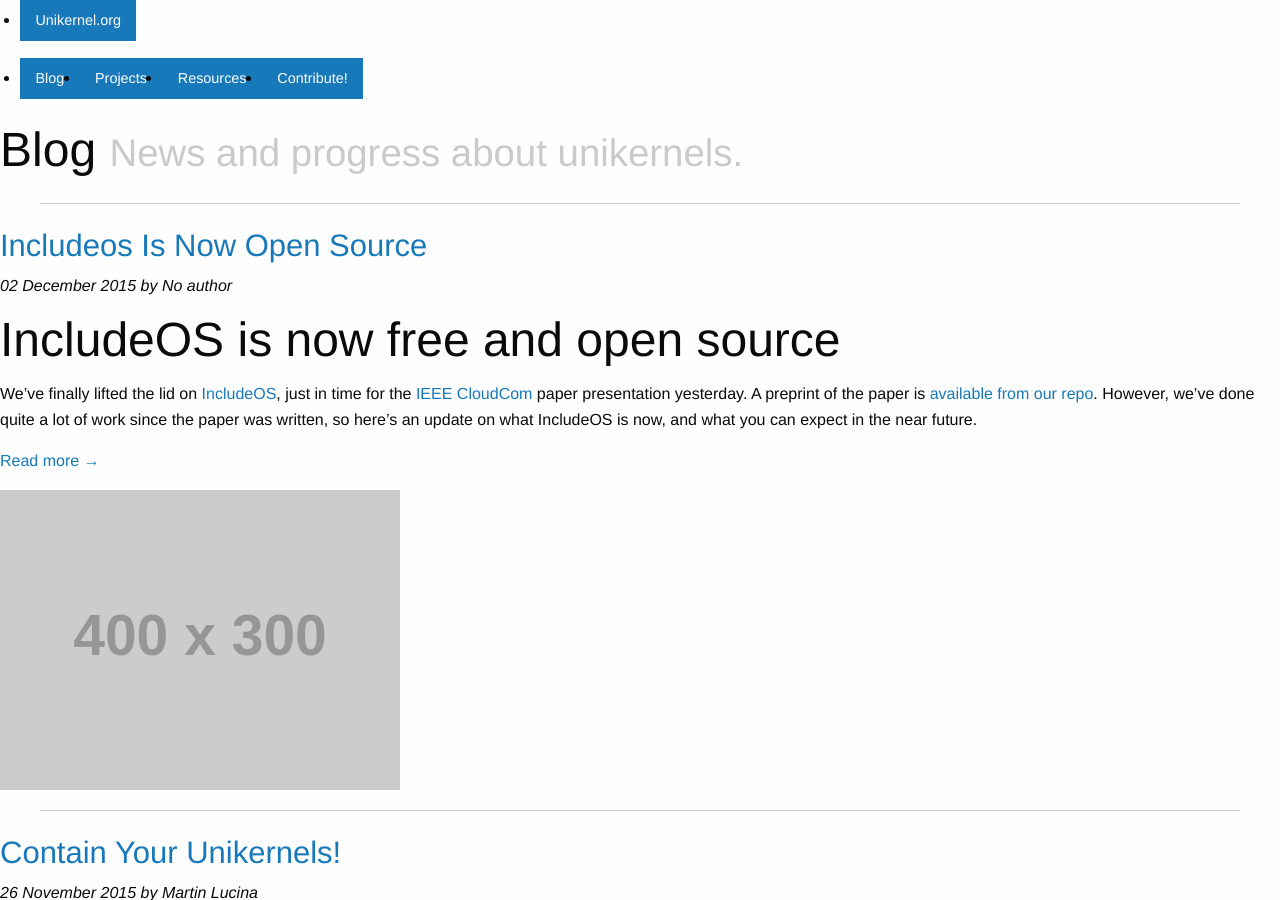
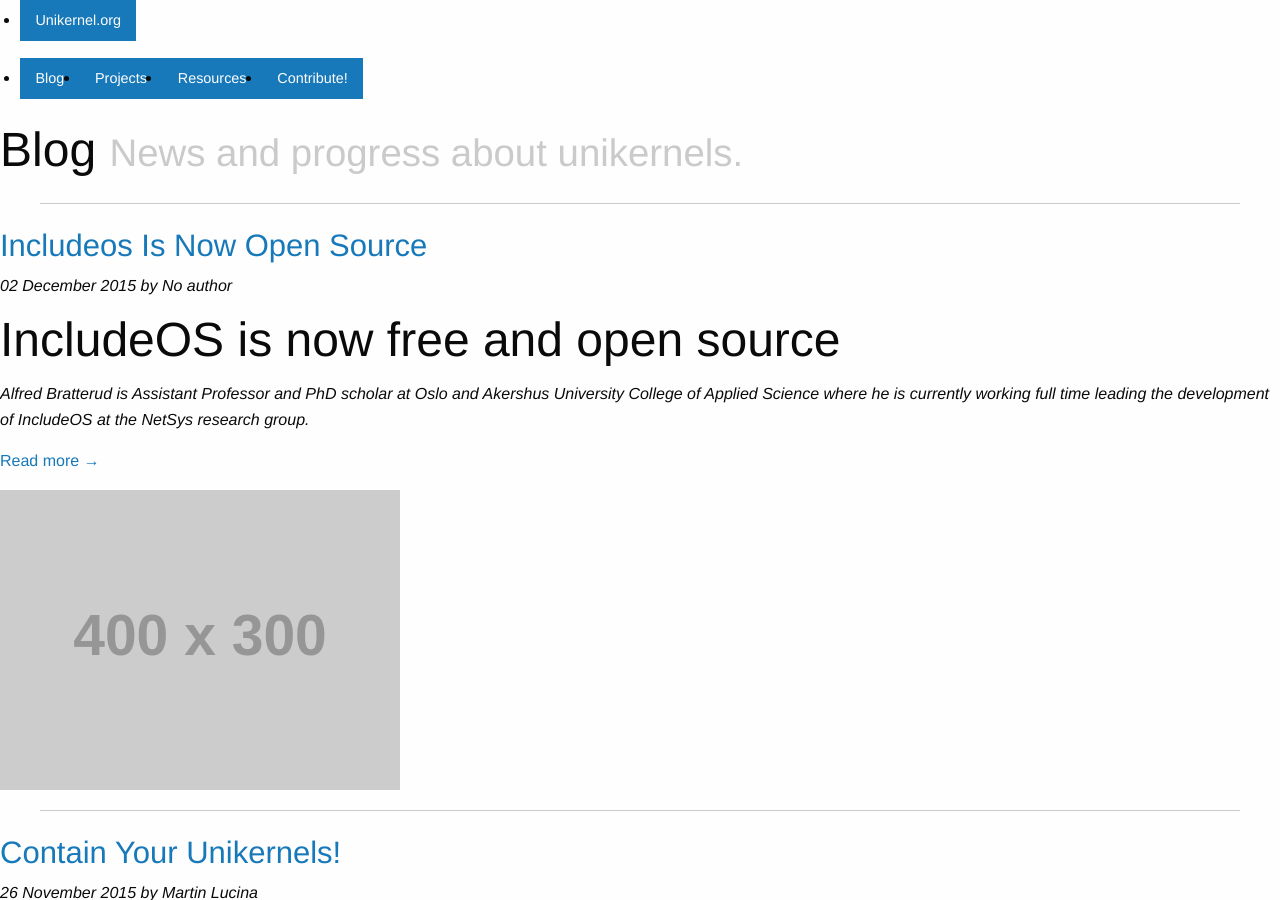
Before and after one commit to Unikernel-Systems/unikernel.org, a Jekyll site: the page built from blog/index.html, in a window 1280 px wide and 900 px high. Built offline with Jekyll 4.4.1, drawn with Linux system fonts in a browser that asks for light colours; nearby versions of some CDN libraries; library files that are not in the unit come from our copies.

Commit message:
Added intro

```diff
--- a/blog/_posts/2015-12-2-includeos-is-now-open-source.md
+++ b/blog/_posts/2015-12-2-includeos-is-now-open-source.md
@@ -1,4 +1,6 @@
 # IncludeOS is now free and open source
+*Alfred Bratterud is Assistant Professor and PhD scholar at Oslo and Akershus University College of Applied Science where he is currently working full time leading the development of IncludeOS at the NetSys research group.*
+
 We've finally lifted the lid on [IncludeOS](http://www.includeos.org), just in time for the [IEEE CloudCom](http://2015.cloudcom.org/) paper presentation yesterday. A preprint of the paper is [available from our repo](https://github.com/hioa-cs/IncludeOS/blob/master/doc/papers/IncludeOS_IEEE_CloudCom2015_PREPRINT.pdf). However, we've done quite a lot of work since the paper was written, so here's an update on what IncludeOS is now, and what you can expect in the near future.
 
 ## It's a bit like a JVM, but for x86 C++
```
